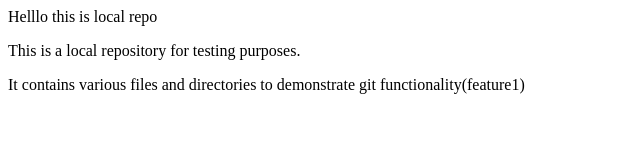
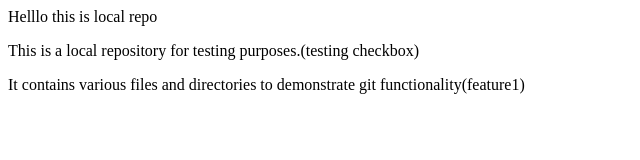
Before and after one commit to kush080505/Local, a plain HTML site: page index.html in a window 1280 px wide. Shown: the whole page, without its empty margins (0-640 px from the left). Drawn offline with Linux system fonts and the light colour scheme.

Commit message:
testing checkbox

```diff
--- a/index.html
+++ b/index.html
@@ -1,3 +1,3 @@
 <p> Helllo this is local repo </p>
-<p> This is a local repository for testing purposes. </p>
+<p> This is a local repository for testing purposes.(testing checkbox) </p>
 <p> It contains various files and directories to demonstrate git functionality(feature1)</p>
```
